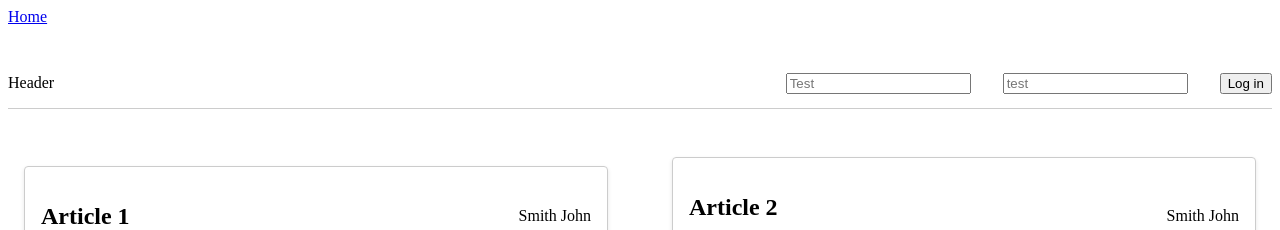
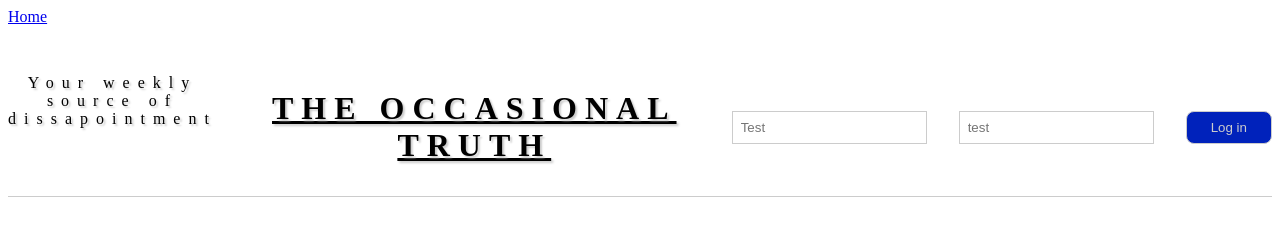
Before and after one commit to James-byds/blogpost_vue, a Vue app: page / in a window 1280 px wide. Shown: the top 230 px of the page. Built offline with nearby package versions, Linux system fonts and the light colour scheme.

Commit message:
global_header_style

```diff
--- a/src/components/GlobalHeader.vue
+++ b/src/components/GlobalHeader.vue
@@ -34,11 +34,12 @@ const handleLogout = () => {
 
 <template>
   <header class="globalH">
-    <p>Header</p>
+    <p class="globalH__slogan">Your weekly source of dissapointment</p>
+    <h3 class="globalH__title">The occasional truth</h3>
     <form class="globalH__login" v-if="!userStore.session" @submit.prevent="handleLogin">
-      <input type="text" placeholder="Test" name="login" id="login" />
-      <input type="password" placeholder="test" name="password" id="password" />
-      <button type="submit">Log in</button>
+      <input class="globalH__login__input" type="text" placeholder="Test" name="login" id="login" />
+      <input class="globalH__login__input" type="password" placeholder="test" name="password" id="password" />
+      <button type="submit" class="globalH__login__button">Log in</button>
       <p v-if="wrongLogin" class="error">Wrong login or password</p>
     </form>
     <p v-else>
@@ -55,11 +56,45 @@ const handleLogout = () => {
     margin: 2rem auto;
     justify-content: space-between;
     border-bottom: 1px solid #ccc;
+    &__title {
+      text-align: center;
+      font-size: 2rem;
+      font-weight: bold;
+      text-transform: uppercase;
+      letter-spacing: 0.5rem;
+      text-shadow: 2px 2px 2px #ccc;
+      flex: 3;
+      text-decoration: underline;
+    }
+    &__slogan {
+      flex: 1;
+      text-align: center;
+      letter-spacing: 0.5rem;
+      text-shadow: 2px 2px 2px #ccc;
+    }
     &__login {
       display: flex;
       align-items: center;
       justify-content: center;
       gap: 2rem;
+      &__input {
+        border: 1px solid #ccc;
+        padding: 0.5rem;
+      }
+      &__button {
+        border: 1px solid #ccc;
+        padding-inline: 1.5rem;
+        padding-block: 0.5rem;
+        cursor: pointer;
+        background-color: #02b;
+        color: #ccc;
+        border-radius: 0.5rem;
+        transition: all 0.3s ease-in-out;
+        &:hover {
+          background-color: #ccc;
+          color: #02b;
+        }
+      }
     }
   }
   .error {
```
